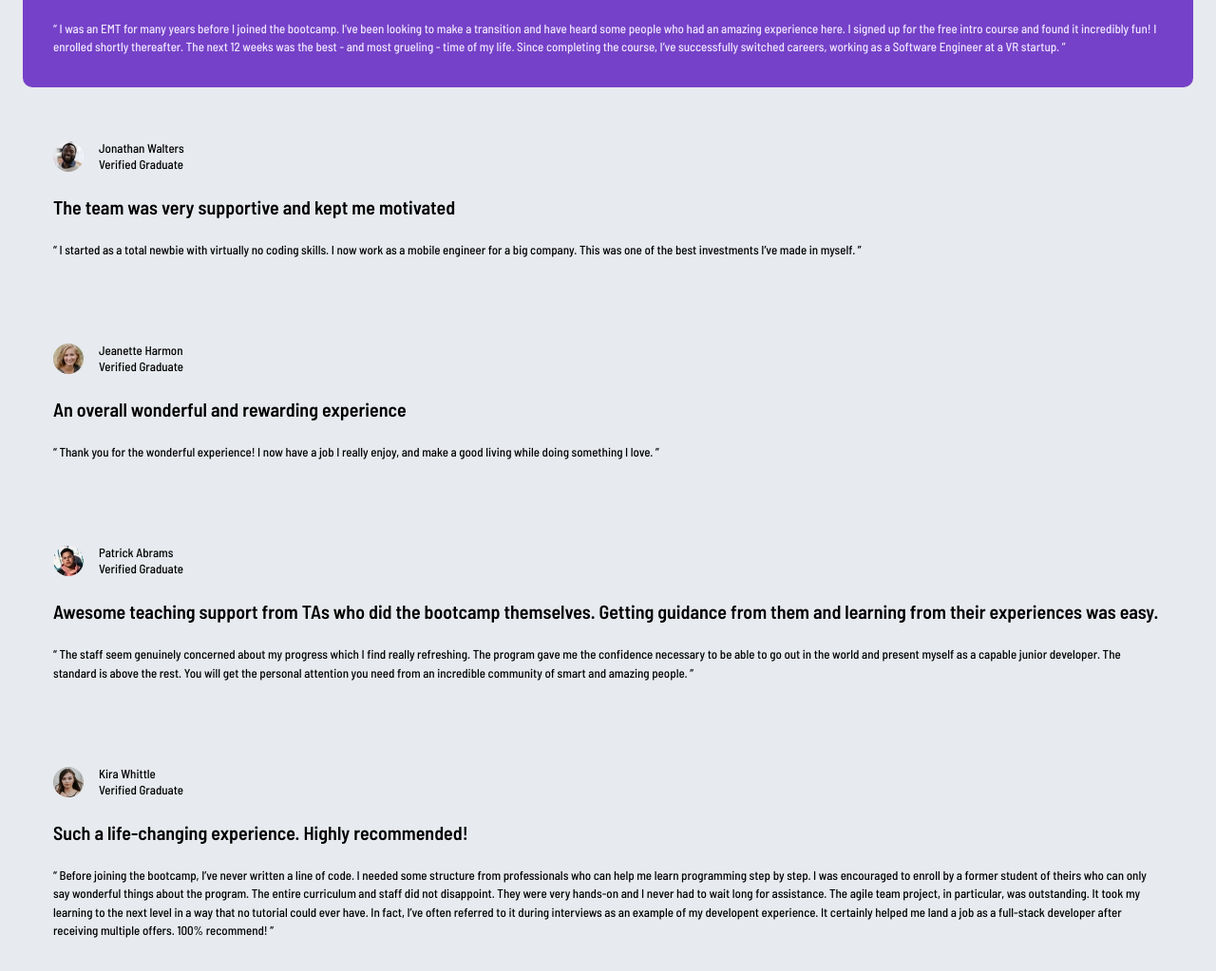
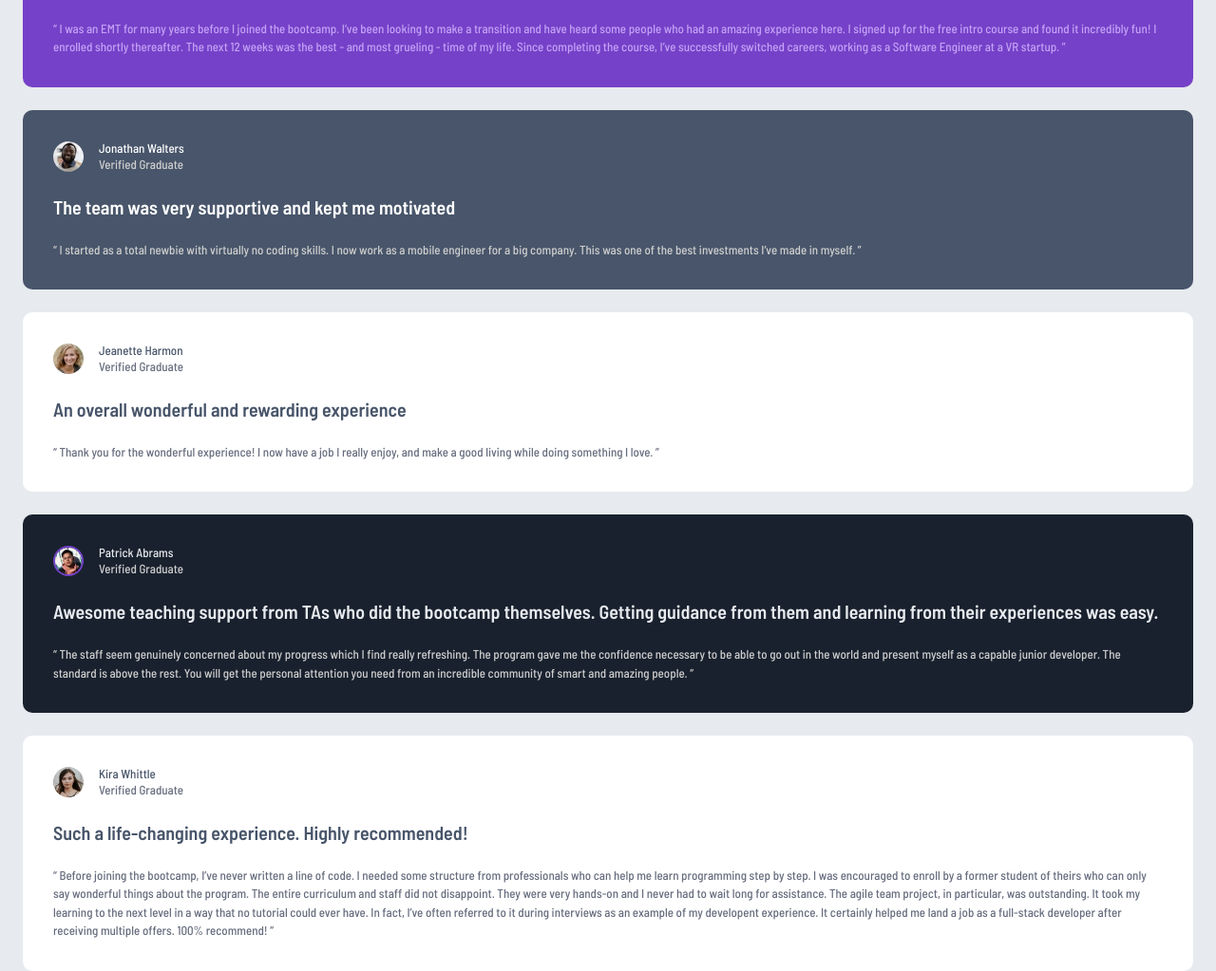
Before and after one commit to qcyrus8j562z1111/testimonials-grid-section, a plain HTML site: page index.html in a window 1280 px wide. Shown: the part 141-1164 px from the top of the page at 95% size. Drawn offline with Linux system fonts and the light colour scheme.

Commit message:
Complete mobile testimonial styles

```diff
--- a/index.html
+++ b/index.html
@@ -7,7 +7,7 @@
   <link rel="icon" type="image/png" sizes="32x32" href="./images/favicon-32x32.png">
   <link rel="stylesheet" href="style.css">
 
-  <title>Frontend Mentor | [Challenge Name Here]</title>
+ <title>Frontend Mentor | Testimonials Grid Section</title>
 
 
 </head>
--- a/style.css
+++ b/style.css
@@ -60,10 +60,62 @@ body {
     color: var(--color-purple-50);
 }
 
-.testimonial-daniel .profile-img {
+.testimonial-daniel .profile-status,
+.testimonial-daniel blockquote {
+    color: var(--color-purple-300);
+}
+
+.testimonial-daniel .profile img {
     border: 2px solid var(--color-purple-300);
 }
 
+/* Jonathan Testimonial */
+.testimonial-jonathan {
+    background-color: var(--color-grey-500);
+    color: var(--color-white);
+}
+
+.testimonial-jonathan .profile-status,
+.testimonial-jonathan blockquote {
+    color: var(--color-grey-200);
+}
+
+/* Jeanette Testimoniall */
+.testimonial-jeanette {
+    background-color: var(--color-white);
+    color: var(--color-grey-500);
+}
+
+.testimonial-jeanette .profile-status,
+.testimonial-jeanette blockquote {
+    color: var(--color-grey-400);
+}
+
+/* Patrick Testimonial */
+.testimonial-patrick {
+    background-color: var(--color-dark-blue);
+    color: var(--color-grey-100);
+}
+
+.testimonial-patrick .profile-status,
+.testimonial-patrick blockquote {
+    color: var(--color-grey-200);
+}
+
+.testimonial-patrick .profile img {
+    border: 2px solid var(--color-purple-500);
+}
+
+/* Kira Testimonial */
+.testimonial-kira {
+    background-color: var(--color-white);
+    color: var(--color-grey-500);
+}
+
+.testimonial-kira .profile-status,
+.testimonial-kira blockquote {
+    color: var(--color-grey-400);
+}
 /* Profile Styles */
 .profile {
     display: flex;
```
